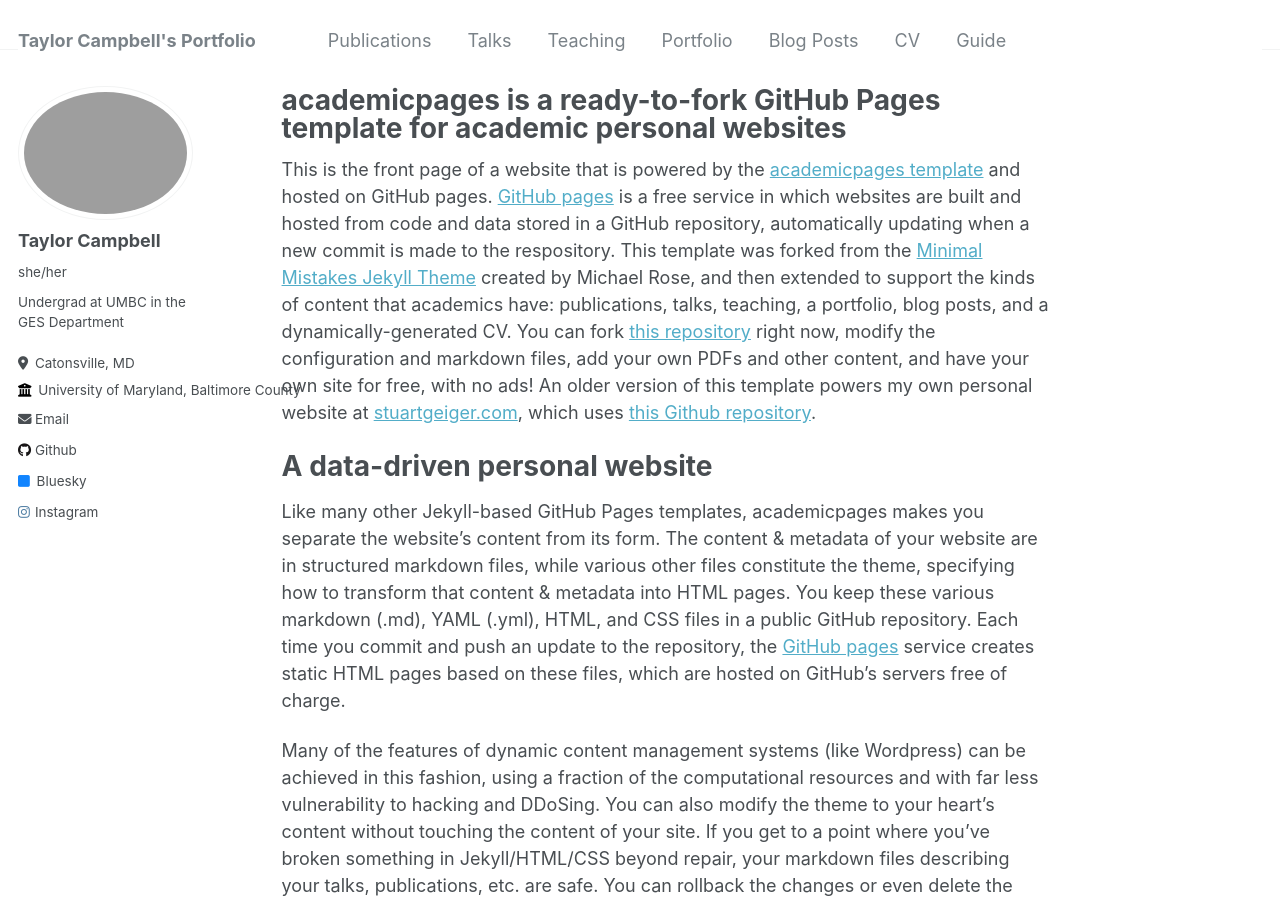
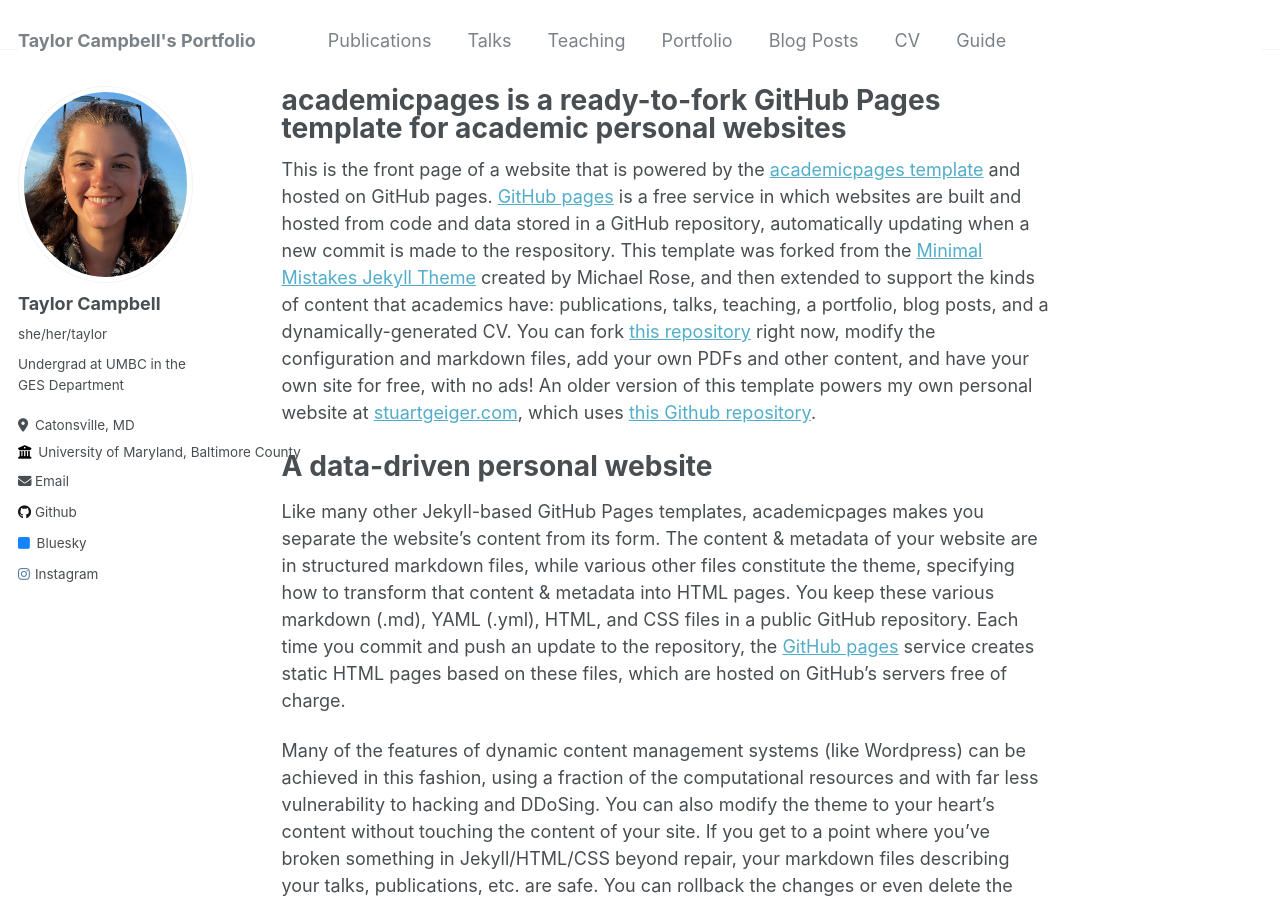
Before and after one commit to taylorc4/taylorc4.github.io, a Jekyll site: the page built from _pages/about.md, in a window 1280 px wide and 900 px high. Built offline with Jekyll 4.4.1, drawn with Linux system fonts in a browser that asks for light colours.

Commit message:
Update _config.yml

```diff
--- a/_config.yml
+++ b/_config.yml
@@ -21,9 +21,9 @@ repository               : "taylorc4/taylorc4.github.io"
 #               Additional customization can be done by editing /_includes/author-profile.html
 author:
   # Biographic information
-  avatar           : "profile"
+  avatar           : "taylor.PNG"
   name             : "Taylor Campbell"
-  pronouns         : "she/her"
+  pronouns         : "she/her/taylor"
   bio              : "Undergrad at UMBC in the GES Department"
   location         : "Catonsville, MD"
   employer         : "University of Maryland, Baltimore County"
```
